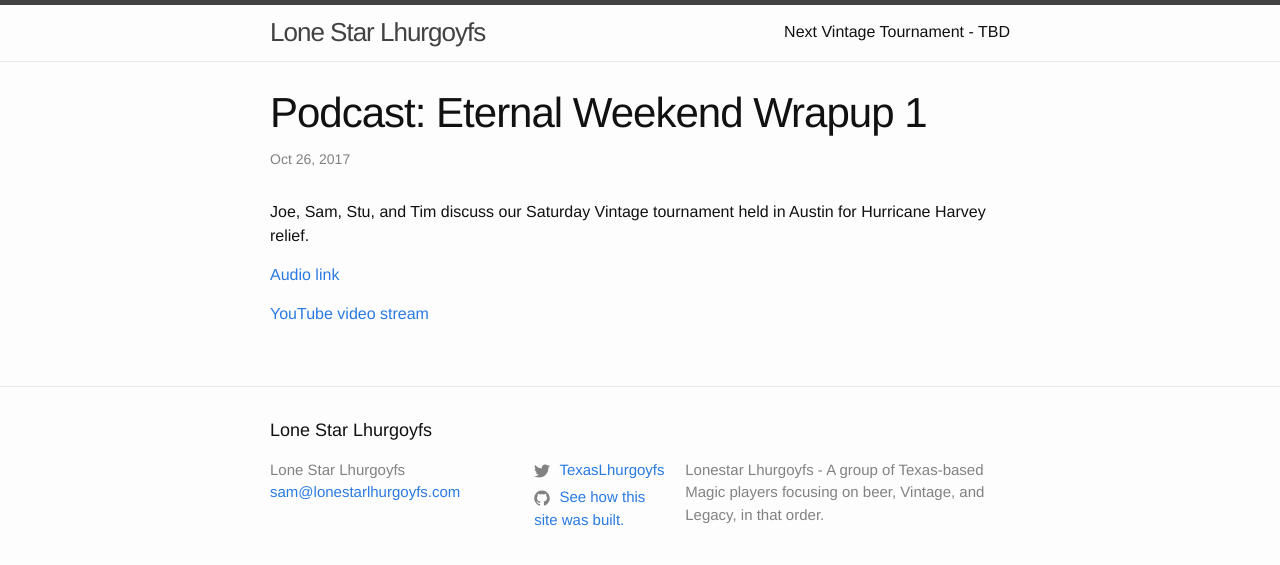
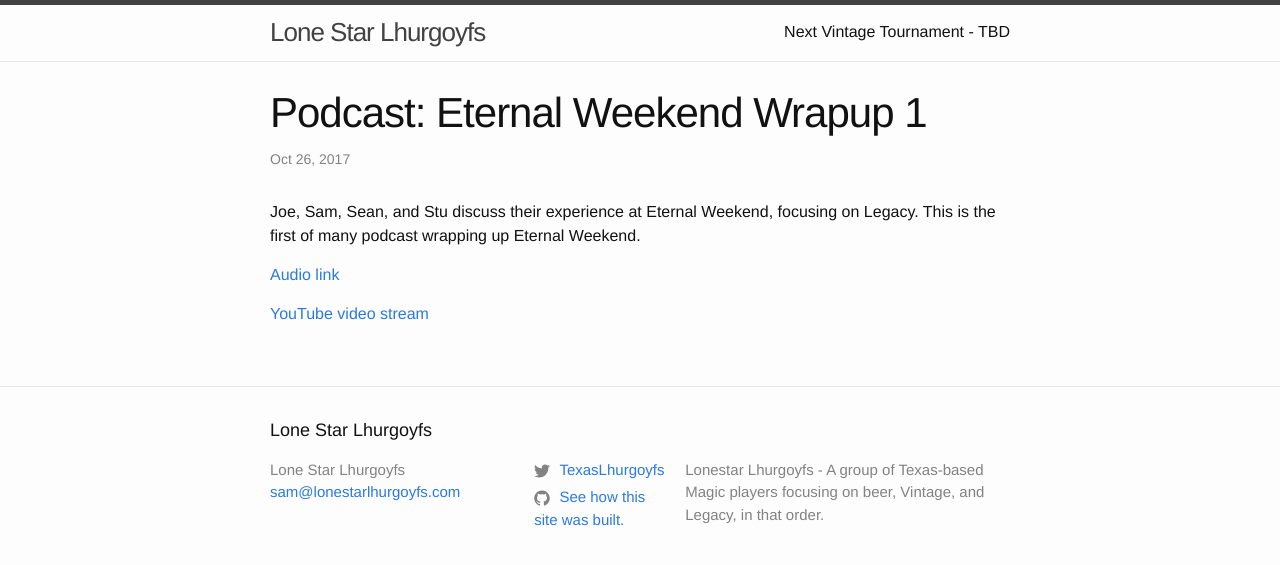
Before and after one commit to LoneStarLhurgoyfs/lonestarlhurgoyfs.github.io, a Jekyll site: the page built from _posts/2017-10-25-Podcast-Eternal-Weekend-Wrapup-1.markdown, in a window 1280 px wide. Shown: the top 565 px of the page. Built offline with Jekyll 4.4.1, drawn with Linux system fonts in a browser that asks for light colours.

Commit message:
Fixed description

```diff
--- a/_posts/2017-10-25-Podcast-Eternal-Weekend-Wrapup-1.markdown
+++ b/_posts/2017-10-25-Podcast-Eternal-Weekend-Wrapup-1.markdown
@@ -13,7 +13,7 @@ explicit: "yes" #other option is no
 block: "no" #means is shown in itunes
 ---
 
-Joe, Sam, Stu, and Tim discuss our Saturday Vintage tournament held in Austin for Hurricane Harvey relief.
+Joe, Sam, Sean, and Stu discuss their experience at Eternal Weekend, focusing on Legacy. This is the first of many podcast wrapping up Eternal Weekend.
 
 [Audio link](https://audio.lonestarlhurgoyfs.com/Lone_Star_Legacy_10_Eternal_Weekend_Wrap_Up_1.mp3)
 
```
